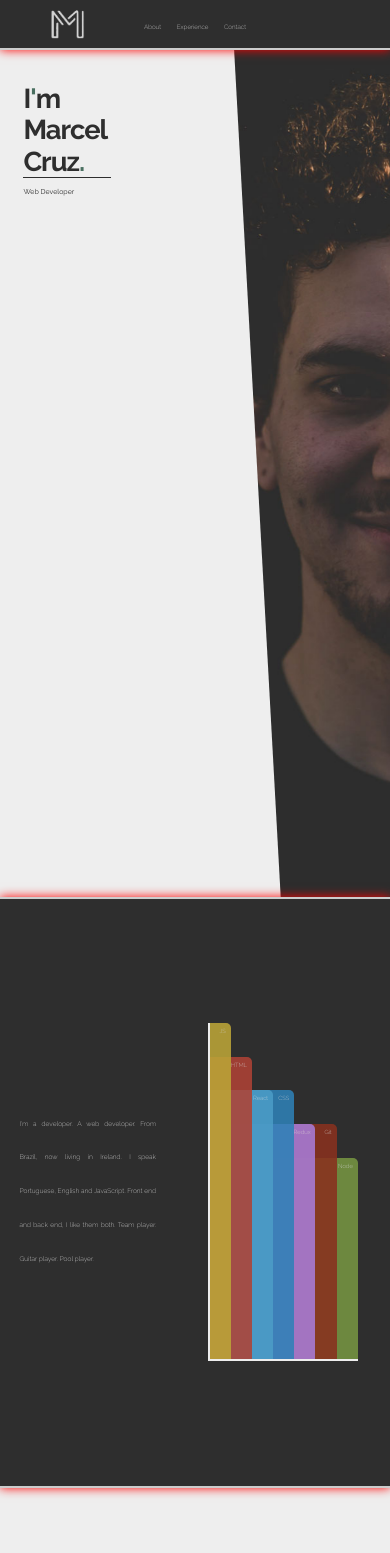
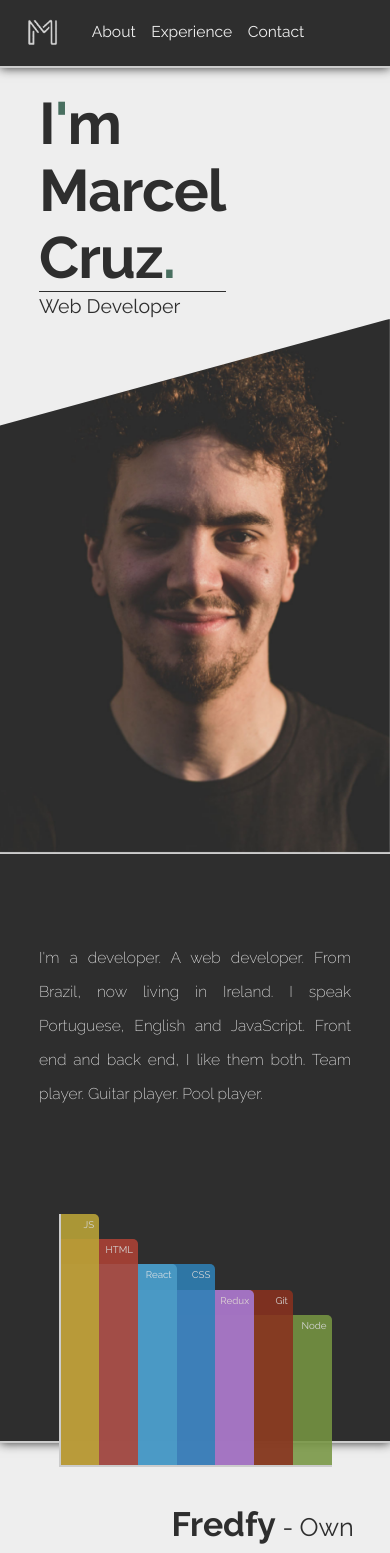
Before and after one commit to marcelscruz/portfolio, a React app: page / in a window 390 px wide. Shown: the top 1553 px of the page. Built offline with nearby package versions, Linux system fonts and the light colour scheme; a web font is replaced by a local one.

Commit message:
mobile styling for menu, welcome and about

```diff
--- a/src/components/About.js
+++ b/src/components/About.js
@@ -7,16 +7,16 @@ class About extends Component {
   render() {
     return (
       <div className="about">
-        <Fade bottom>
-          <div className="about__profile">
+        <div className="about__profile">
+          <Fade bottom>
             <h3>
               I'm a developer. A web developer. From Brazil, now living in
               Ireland. I speak Portuguese, English and JavaScript. Front end and
               back end, I like them both. Team player. Guitar player. Pool
               player.
             </h3>
-          </div>
-        </Fade>
+          </Fade>
+        </div>
         <div className="about__skills">
           <TrackVisibility once partialVisibility>
             <Chart />
--- a/src/styles/base/_base.scss
+++ b/src/styles/base/_base.scss
@@ -1,27 +1,33 @@
 @import url('https://fonts.googleapis.com/css?family=Barrio|Raleway:200,400,700');
 
-*,
+* {
+  box-sizing: border-box;
+  margin: 0;
+  padding: 0;
+}
+
 h1,
 h2,
 h3,
 h4,
 h5,
-h6 {
-  box-sizing: border-box;
-  color: #2e2e2e;
+h6,
+p,
+span,
+button,
+a,
+li {
   font-family: 'Raleway', sans-serif;
   margin: 0;
   padding: 0;
 }
 
 body {
-  background: #eee;
-  font-family: sans-serif;
-  height: 100%;
+  background: $base-light;
+  color: $base-dark;
 }
 
 .app {
   height: 100vh;
-  text-align: center;
   width: 100vw;
 }
--- a/src/styles/base/_settings.scss
+++ b/src/styles/base/_settings.scss
@@ -1,9 +1,21 @@
+// Borders
+$border: #ccc 2px solid;
+$border-transparent: transparent 1px solid;
+
 // Colours
 
 $base-dark: #2e2e2e;
+$base-light: #eee;
 
-// Borders
-$border: #ccc 2px solid;
+// Font
+$font: 'Raleway', sans-serif;
+$thin: 200;
+$medium: 400;
+$thick: 700;
 
 // Shadow
-$shadow: 0 0px 10px red;
+$shadow: 0 0px 10px #2e2e2e;
+
+// Spacing
+
+$mobile: 450px;
--- a/src/styles/components/_about.scss
+++ b/src/styles/components/_about.scss
@@ -1,13 +1,15 @@
 .about {
-  background: #2e2e2e;
-  border-bottom: #ccc 2px solid;
-  border-top: #ccc 2px solid;
+  background: $base-dark;
+  border-bottom: $border;
+  border-top: $border;
   box-shadow: $shadow;
   display: flex;
   height: 70vh;
-  top: -2px; /* TO FILL GAP BETWEEN PICTURE AND MENU*/
-  position: relative;
   width: 100vw;
+
+  @media (max-width: $mobile) {
+    flex-direction: column;
+  }
 }
 
 .about__profile {
@@ -16,22 +18,35 @@
   padding: 5vw;
   text-align: justify;
   width: 45%;
+
+  @media (max-width: $mobile) {
+    margin: 0 auto;
+    width: 90%;
+  }
 }
 
 .about__profile h3 {
-  color: #eee;
+  color: $base-light;
   display: inline;
-  font-family: 'Raleway', sans-serif;
   font-size: 1.7vw;
-  font-weight: 200;
+  font-weight: $thin;
   line-height: 4vh;
+
+  @media (max-width: $mobile) {
+    margin-top: 8vh;
+    font-size: 4vw;
+  }
 }
 
 .about__skills {
-  /* background: lightblue; */
   display: flex;
   flex-direction: column;
   height: 100%;
   justify-content: center;
   width: 55%;
+
+  @media (max-width: $mobile) {
+    margin: 0 auto;
+    width: 70%;
+  }
 }
--- a/src/styles/components/_chart.scss
+++ b/src/styles/components/_chart.scss
@@ -2,20 +2,23 @@
   align-items: center;
   display: flex;
   flex-direction: column;
-  /* height: 100%; */
-  height: 50vh; /* HARD CODED BECAUSE TRACKVISILITY IS BETWEEN */
+  height: 50vh; /* Hard coded because Track Visibility is around */
   justify-content: center;
 }
 
 .chart__bars {
   align-items: flex-end;
-  border-bottom: 2px solid #eee;
-  border-left: 2px solid #eee;
-  /* background: red; */
+  border-bottom: $border;
+  border-left: $border;
   display: flex;
   height: 80%;
   position: relative;
   width: 70%;
+
+  @media (max-width: $mobile) {
+    height: 60%;
+    width: 100%;
+  }
 }
 
 .chart__bars__item {
@@ -32,13 +35,20 @@
 
 .chart__bars__item:hover {
   opacity: 1;
+
+  @media (max-width: $mobile) {
+    opacity: 0.88;
+  }
 }
 
 .chart__bars__item h4 {
-  color: #eee;
-  font-family: 'Raleway', sans-serif;
+  color: $base-light;
   font-size: 1.5vw;
-  font-weight: 200;
-  /* transform: rotate(90deg); */
+  font-weight: $thin;
   transform-origin: left top 0;
+
+  @media (max-width: $mobile) {
+    font-size: 2.5vw;
+    font-weight: $medium;
+  }
 }
--- a/src/styles/components/_experience.scss
+++ b/src/styles/components/_experience.scss
@@ -3,7 +3,7 @@
   /* height: 100vh; */
   padding: 5vh 0;
   position: relative;
-  top: -2px; /* TO FILL GAP BETWEEN PICTURE AND MENU*/
+  // top: -2px; /* TO FILL GAP BETWEEN PICTURE AND MENU*/
   width: 100vw;
 }
 
--- a/src/styles/components/_menu.scss
+++ b/src/styles/components/_menu.scss
@@ -1,27 +1,37 @@
 .menu {
   align-items: center;
-  // background: red;
+  background: transparent;
   background: $base-dark;
   border-bottom: $border;
   box-shadow: $shadow;
   display: flex;
-  /* height: 5vh; */
-  height: 50px;
+  height: 6vh;
   justify-content: center;
   position: fixed;
   top: 0;
   width: 100vw;
   z-index: 100;
+
+  @media (max-width: $mobile) {
+    height: 8vh;
+    justify-content: flex-end;
+    padding-right: 20vw;
+  }
 }
 
 .logo {
   background: url('/images/logo.png') no-repeat center center / cover;
   cursor: pointer;
-  height: 35px;
-  left: 50px;
+  height: 2.8vw;
+  left: 7vw;
   opacity: 0.8;
   position: absolute;
-  width: 35px;
+  width: 2.8vw;
+
+  @media (max-width: $mobile) {
+    height: 8vw;
+    width: 8vw;
+  }
 }
 
 .menu__list {
@@ -37,17 +47,25 @@
 .menu__button {
   background: none;
   border: none;
-  border-bottom: transparent 1px solid;
-  color: #eee;
+  border-bottom: $border-transparent;
+  color: $base-light;
   cursor: pointer;
-  font-family: 'Raleway', sans-serif;
+  font-family: $font;
   font-size: 1.6vw;
-  /* font-size: 20px; */
-  font-weight: 200;
+  font-weight: $thin;
   outline: none;
   transition: 0.3s linear;
+
+  @media (max-width: $mobile) {
+    font-size: 4vw;
+    font-weight: $medium;
+  }
 }
 
 .menu__button:hover {
-  border-color: #eee;
+  border-color: $base-light;
+
+  @media (max-width: $mobile) {
+    border-color: transparent;
+  }
 }
--- a/src/styles/components/_welcome.scss
+++ b/src/styles/components/_welcome.scss
@@ -1,21 +1,32 @@
 .welcome {
-  height: 96vh;
-  margin-top: 48px;
-  /* 2px LESS THAN MENU HEIGHT TO FILL GAP BETWEEN PICTURE AND MENU */
+  height: 95vh; // Menu has 6vh, 1vh more to hide Experience border
+  margin-top: 6vh; // To not be overlapped by menu
   position: relative;
-  width: 100vw;
+
+  @media (max-width: $mobile) {
+    display: flex;
+    flex-direction: column;
+  }
 }
 
 .title {
   margin: 15% 0 0 10%;
   text-align: left;
+
+  @media (max-width: $mobile) {
+    margin: 10% 0 0 10%;
+  }
 }
 
 .title h1 {
-  font-family: 'Raleway', sans-serif;
   font-size: 7vw;
-  font-weight: 700;
+  font-weight: $thick;
   letter-spacing: -1px;
+
+  @media (max-width: $mobile) {
+    font-size: 15vw;
+    width: 40vw;
+  }
 }
 
 .title--highlight {
@@ -24,26 +35,47 @@
 
 .title h2 {
   border-top: 0.15vw solid #2e2e2e;
-  font-family: 'Raleway', sans-serif;
   font-size: 1.8vw;
-  font-weight: 400;
-  padding-top: 10px;
+  font-weight: $medium;
+  padding-top: 1vw;
   width: 22.5vw;
+
+  @media (max-width: $mobile) {
+    font-size: 5vw;
+    width: 48vw;
+  }
 }
 
 .welcome__content {
-  /* background: lightblue; */
   float: left;
-  height: inherit;
   width: 60vw;
+
+  @media (max-width: $mobile) {
+    float: none;
+    height: 40%;
+    width: 100vw;
+  }
 }
 
 .welcome__picture {
   background: url('/images/profile-web.jpg') no-repeat 35% center / cover;
   clip-path: polygon(0 0, 100% 0, 100% 100%, 30% 100%);
+  -webkit-clip-path: polygon(0 0, 100% 0, 100% 100%, 30% 100%);
+  -moz-clip-path: polygon(0 0, 100% 0, 100% 100%, 30% 100%);
+  -ms-clip-path: polygon(0 0, 100% 0, 100% 100%, 30% 100%);
+  -o-clip-path: polygon(0 0, 100% 0, 100% 100%, 30% 100%);
   float: right;
-  height: 105%;
-  shape-margin: 20px;
-  shape-outside: polygon(0 0, 100% 0, 100% 100%, 30% 100%);
+  height: 100%;
   width: 40vw;
+
+  @media (max-width: $mobile) {
+    background-position: center bottom;
+    clip-path: polygon(0% 20%, 100% 0, 100% 100%, 0 100%);
+    -webkit-clip-path: polygon(0% 20%, 100% 0, 100% 100%, 0 100%);
+    -moz-clip-path: polygon(0% 20%, 100% 0, 100% 100%, 0 100%);
+    -ms-clip-path: polygon(0% 20%, 100% 0, 100% 100%, 0 100%);
+    -o-clip-path: polygon(0% 20%, 100% 0, 100% 100%, 0 100%);
+    position: relative;
+    width: 100vw;
+  }
 }
```
